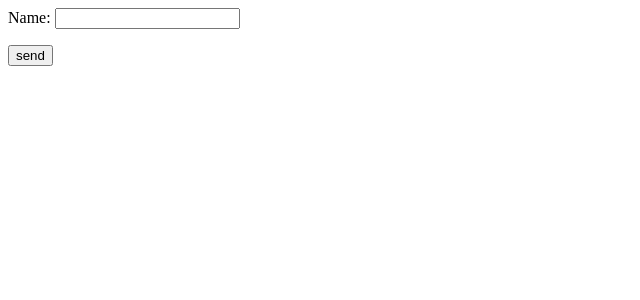
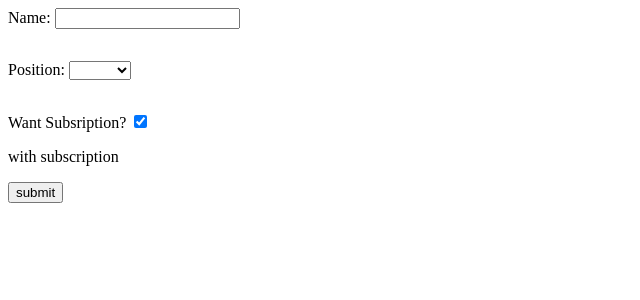
Before and after one commit to peakercope/formelte, a Svelte app: page / in a window 1280 px wide. Shown: the top 300 px of the page, without its empty margins (0-640 px from the left). Built offline with nearby package versions, Linux system fonts and the light colour scheme.

Commit message:
feat: Core - added setError, clearErrors, reset functions.

```diff
--- a/src/App.svelte
+++ b/src/App.svelte
@@ -1,22 +1,39 @@
 <script>
   import { createForm } from './module.js';
-  const { values, handleChange, handleSubmit } = createForm({
+  const { values, errors, handleChange, handleSubmit } = createForm({
     defaultValues: {
       name: '',
+      position: '',
+      subscribe: true,
     },
     onSubmit: (values) => {
       console.log(values);
     }
   });
-
-  console.log($values);
 </script>
-
 
 <form on:submit={handleSubmit}>
   <label for="name">Name:</label>
   <input type="text" id="name" name="name" on:change={handleChange} bind:value={$values.name} />
-  <p>{$values.name}</p>
+  {#if $errors.name}
+    <p style="color: red;">{$errors.name}</p>
+  {/if}
+  <p style="display: flex;">{$values.name}</p>
 
-  <button type="submit">send</button>
+  <label for="position">Position:</label>
+  <select name="position" id="position" on:change={handleChange} bind:value={$values.position}>
+    <option value="jun">Junior</option>
+    <option value="mid">Middle</option>
+    <option value="sen">Senior</option>
+  </select>
+  {#if $errors.position}
+    <p style="color: red;">{$errors.position}</p>
+  {/if}
+  <p style="display: flex;">{$values.position}</p>
+
+  <label for="subscribe">Want Subsription?</label>
+  <input type="checkbox" id="subscribe" name="subscribe" on:change={handleChange} bind:checked={$values.subscribe} />
+  <p>{#if $values.subscribe}with{:else}without{/if} subscription</p>
+
+  <button type="submit">submit</button>
 </form>
--- a/src/functions/createForm.js
+++ b/src/functions/createForm.js
@@ -41,8 +41,8 @@ export const createForm = (options) => {
   const getInitial = {
     values: () => cloneDeep(defaultValues),
     errors: () => assignDeep(defaultValues, ''),
-    touched: () => assignDeep(defaultValues, false)
-  }
+    touched: () => assignDeep(defaultValues, false),
+  };
 
   const values = writable(getInitial.values());
   const errors = writable(getInitial.errors());
@@ -66,6 +66,47 @@ export const createForm = (options) => {
     return updateValue(field, value);
   };
 
+  /**
+   * Reset form values, errors, touched to initial values.
+   */
+  const reset = () => {
+    values.set(getInitial.values());
+    errors.set(getInitial.errors());
+    touched.set(getInitial.touched());
+  };
+
+  /**
+   * Manually set error message for given field.
+   * @param {string} path - field path
+   * @param {string} error - error message
+   * @returns
+   */
+  const setError = (path, error) => {
+    errors.update((obj) => {
+      set(obj, path, error);
+
+      return obj;
+    });
+  };
+
+  /**
+   *  Manually clean error for given field/fields.
+   * @param {(string|string[])} field - field name or array of filds names
+   * @returns
+   */
+  const clearErrors = (field) => {
+    if (typeof field === 'string' && field.length > 0) {
+      setError(field, '');
+      return;
+    }
+
+    if (Array.isArray(field) && field.length > 0) {
+      field.forEach((path) => {
+        setError(path, '');
+      });
+    }
+  };
+
   const handleSubmit = (event) => {
     if (event && event.preventDefault) {
       event.preventDefault();
@@ -77,19 +118,23 @@ export const createForm = (options) => {
       values.subscribe(resolve)();
     }).then((values) => {
       return Promise.resolve()
+        .then(() => errors.set(getInitial.errors()))
         .then(() => onSubmit(values))
         .finally(() => isSubmitting.set(false));
     });
-  }
+  };
 
   return {
     handleChange,
     handleSubmit,
+    reset,
+    setError,
+    clearErrors,
     values,
     errors,
     touched,
     isSubmitting,
-    state: derived([
+    formState: derived([
       values,
       errors,
       touched,
```
